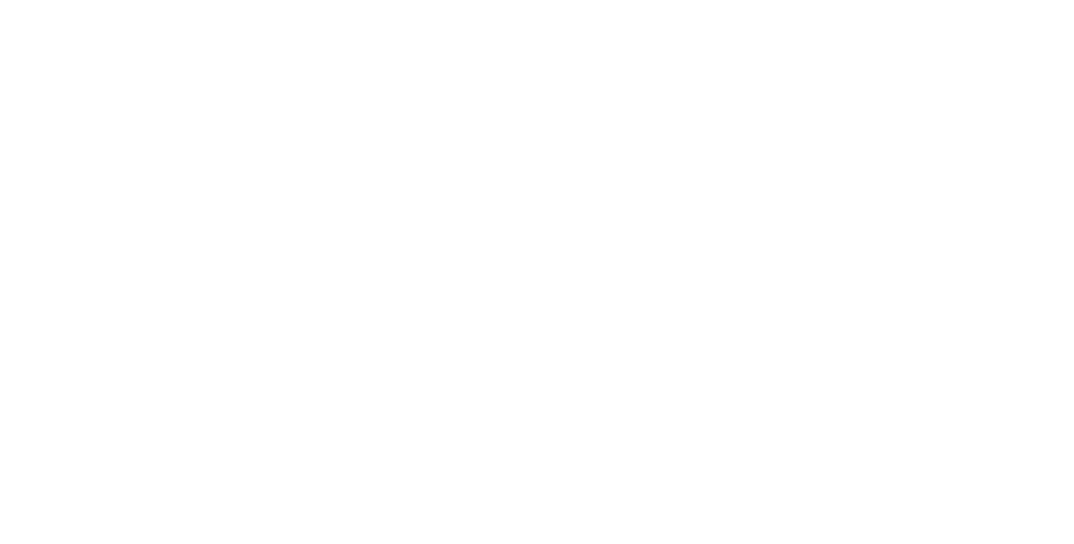
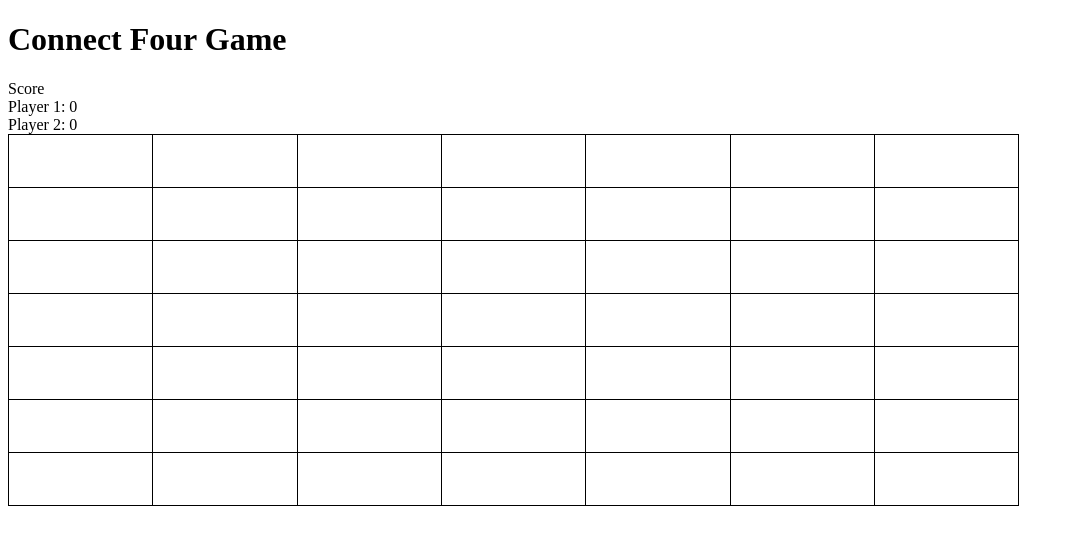
Before and after one commit to Kaplansitooo/HypermediaProject2-Connect_Four, a plain HTML site: page game.html in a window 1280 px wide. Shown: the whole page, without its empty margins (0-1074 px from the left). Drawn offline with Linux system fonts and the light colour scheme.

Commit message:
creted files and made some layouts

```diff
--- a/game.html
+++ b/game.html
@@ -7,7 +7,80 @@
     <link rel="stylesheet" href="./style/game.css">
 </head>
 <body>
-
+    <h1>Connect Four Game</h1>
+    <div>
+        Score
+        <div id="score_player1">Player 1: 0</div>
+        <div id="score_player2">Player 2: 0</div>
+        <div id="col-selector"></div>
+        <table id="game-board">
+            <tbody>
+                <tr>
+                    <td></td>
+                    <td></td>
+                    <td></td>
+                    <td></td>
+                    <td></td>
+                    <td></td>
+                    <td></td>
+                </tr>
+                <tr>
+                    <td></td>
+                    <td></td>
+                    <td></td>
+                    <td></td>
+                    <td></td>
+                    <td></td>
+                    <td></td>
+                </tr>
+                <tr>
+                    <td></td>
+                    <td></td>
+                    <td></td>
+                    <td></td>
+                    <td></td>
+                    <td></td>
+                    <td></td>
+                </tr>
+                <tr>
+                    <td></td>
+                    <td></td>
+                    <td></td>
+                    <td></td>
+                    <td></td>
+                    <td></td>
+                    <td></td>
+                </tr>
+                <tr>
+                    <td></td>
+                    <td></td>
+                    <td></td>
+                    <td></td>
+                    <td></td>
+                    <td></td>
+                    <td></td>
+                </tr>
+                <tr>
+                    <td></td>
+                    <td></td>
+                    <td></td>
+                    <td></td>
+                    <td></td>
+                    <td></td>
+                    <td></td>
+                </tr>
+                <tr>
+                    <td></td>
+                    <td></td>
+                    <td></td>
+                    <td></td>
+                    <td></td>
+                    <td></td>
+                    <td></td>
+                </tr>
+            </tbody>
+        </table>
+    </div>
     <script src="./scripts/game.js"></script>
 </body>
 </html>
--- a/scripts/index.js
+++ b/scripts/index.js
@@ -0,0 +1,2 @@
+//Hacer js para el boton de play, el color de los dos jugadores y
+//Guardar los nombres
--- a/style/game.css
+++ b/style/game.css
@@ -0,0 +1,11 @@
+  table {
+    width: 80%;
+    border-collapse: collapse;
+  }
+  td {
+    width: 14.28%; /* 100% / 7 columnas */
+    height: 50px;
+    border: 1px solid #000;
+    text-align: center;
+    vertical-align: middle;
+  }
--- a/style/index.css
+++ b/style/index.css
@@ -0,0 +1,40 @@
+body{
+    font-family: Arial, sans-serif;
+    background-color: #f4f4f4;
+    margin: 0;
+    padding: 0;
+    display: flex;
+    flex-direction: column;
+}
+
+.switch-button {
+    display: inline-block;
+}
+.switch-button .switch-button__checkbox {
+    display: none;
+}
+.switch-button .switch-button__label {
+    background-color: red;
+    width: 5rem;
+    height: 3rem;
+    border-radius: 3rem;
+    display: inline-block;
+    position: relative;
+}
+.switch-button .switch-button__label:before {
+    transition: .2s;
+    display: block;
+    position: absolute;
+    width: 3rem;
+    height: 3rem;
+    background-color: red;
+    content: '';
+    border-radius: 50%;
+    box-shadow: inset 0px 0px 0px 1px black;
+}
+.switch-button .switch-button__checkbox:checked + .switch-button__label {
+    background-color: blue;
+}
+.switch-button .switch-button__checkbox:checked + .switch-button__label:before {
+    transform: translateX(2rem);
+}
```
Also changed, not shown: index.html (+14 -2 lines).
